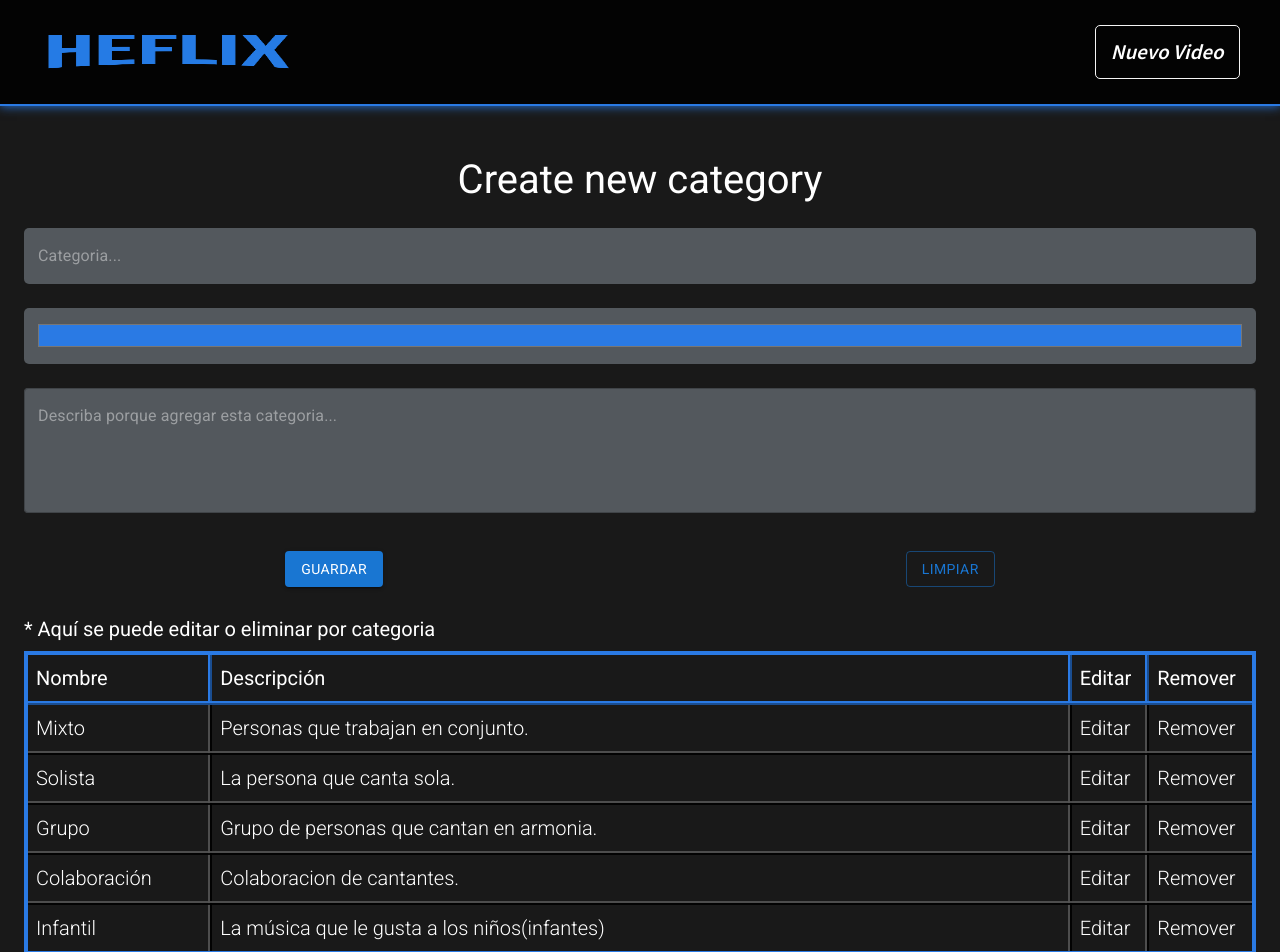
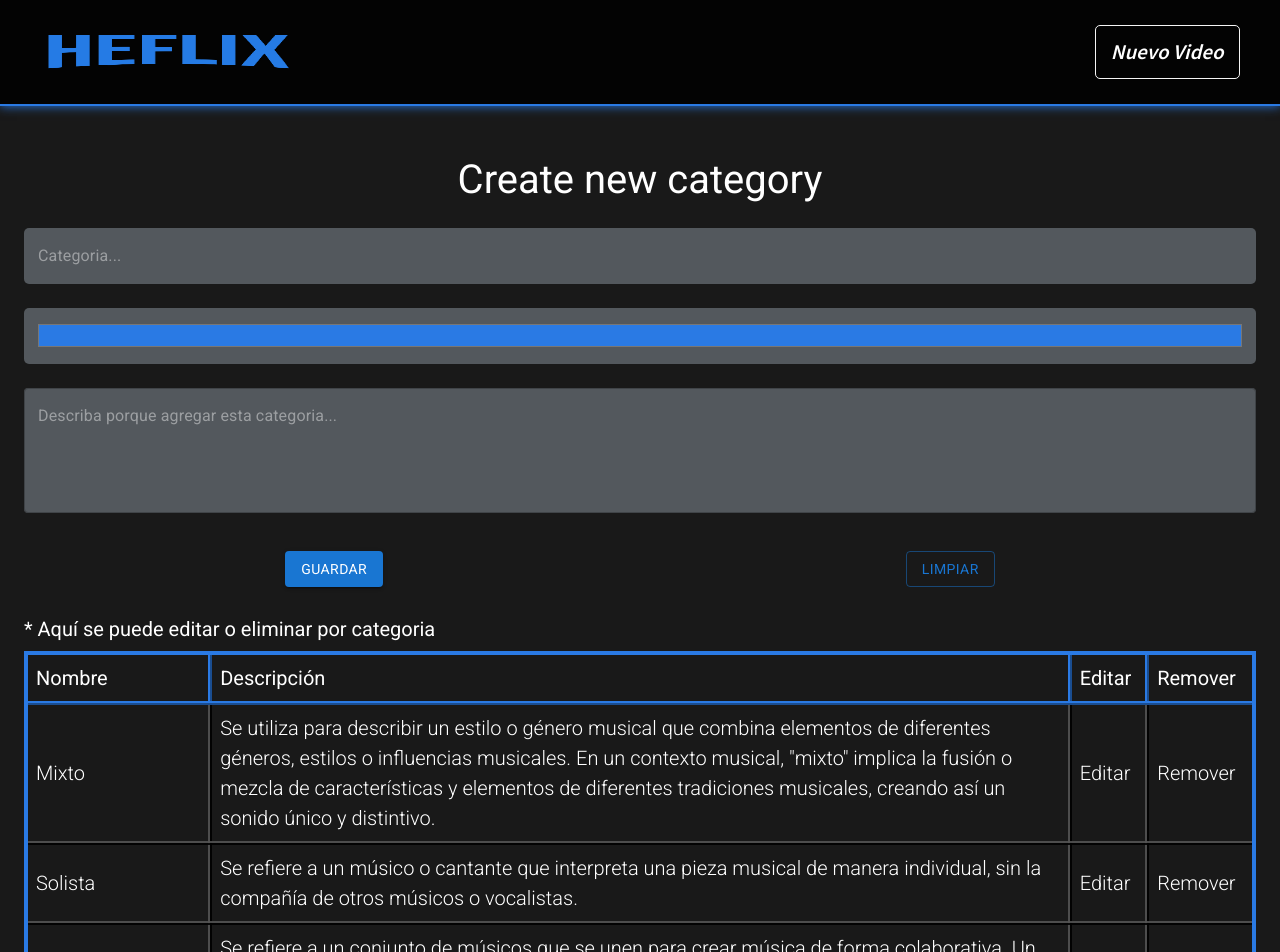
Before and after one commit to Deisy08/heflix, a React (Create React App) app: page /NewCategorie in a window 1280 px wide. Shown: the top 952 px of the page. Built offline with nearby package versions, Linux system fonts and the light colour scheme; data requests are answered from the project's data file; a web font is replaced by a local one.

Commit message:
poniendo def correctamente de mis categorias

```diff
--- a/db.json
+++ b/db.json
@@ -2,32 +2,32 @@
   "categorias": [
     {
       "categoria": "Mixto",
+      "descripcion": "Se utiliza para describir un estilo o género musical que combina elementos de diferentes géneros, estilos o influencias musicales. En un contexto musical, \"mixto\" implica la fusión o mezcla de características y elementos de diferentes tradiciones musicales, creando así un sonido único y distintivo.\n\n",
       "colorFondoBorde": "#ce4646",
-      "descripcion": "Personas que trabajan en conjunto.\n",
       "id": 1
     },
     {
       "categoria": "Solista",
+      "descripcion": "Se refiere a un músico o cantante que interpreta una pieza musical de manera individual, sin la compañía de otros músicos o vocalistas.",
       "colorFondoBorde": "#a14dac",
-      "descripcion": "La persona que canta sola.",
       "id": 2
     },
     {
       "categoria": "Grupo",
+      "descripcion": "Se refiere a un conjunto de músicos que se unen para crear música de forma colaborativa. Un grupo musical generalmente está compuesto por varios miembros que desempeñan diferentes roles y contribuyen con diferentes instrumentos, voces y habilidades musicales.",
       "colorFondoBorde": "#25bec1",
-      "descripcion": "Grupo de personas que cantan en armonia.",
       "id": 3
     },
     {
       "categoria": "Colaboración",
-      "descripcion": "Colaboracion de cantantes.",
+      "descripcion": "Se refiere a la participación conjunta de dos o más artistas, generalmente de diferentes orígenes o estilos musicales, en la creación o interpretación de una canción o proyecto musical.",
       "colorFondoBorde": "#a1b53b",
       "id": 4
     },
     {
       "categoria": "Infantil",
+      "descripcion": "La música infantil es un género musical y una forma de expresión artística diseñada específicamente para el disfrute y el aprendizaje de los niños. Tiene como objetivo principal entretener, educar y estimular el desarrollo de los niños a través de la música.",
       "colorFondoBorde": "#484a8e",
-      "descripcion": "La música que le gusta a los niños(infantes)",
       "id": 5
     }
   ],
@@ -150,15 +150,6 @@
       "id": "bBAnSYK"
     },
     {
-      "titulo": "Jacson 100 Ways",
-      "video": "https://www.youtube.com/watch?v=PGTF4ctJ5no",
-      "imgVideo": "https://th.bing.com/th/id/OIP.DcciJOV6-luu6h--ulqoxAHaEK?w=283&h=180&c=7&r=0&o=5&pid=1.7",
-      "descripcion": "Sugerido por WMG\nJackson Wang - Come Alive (Official Music Video)",
-      "categoria": "Grupo",
-      "usuario": "Jackson Wang",
-      "id": "Yi8Y2_5"
-    },
-    {
       "titulo": "Official 손오공",
       "video": "https://www.youtube.com/watch?v=-GQg25oP0S4",
       "imgVideo": "https://th.bing.com/th/id/OIP.ILvPxnOCRfmTSNCU65zfKwHaHa?w=204&h=204&c=7&r=0&o=5&pid=1.7",
@@ -195,31 +186,13 @@
       "id": "JWYtjNa"
     },
     {
-      "titulo": "Paro(Lyrics)",
-      "video": "https://www.youtube.com/watch?v=cNgL40UfhbA",
-      "imgVideo": "https://th.bing.com/th/id/OIP.BXZ4QPqgKAzb2W0JuoHkYgHaFj?w=283&h=212&c=7&r=0&o=5&pid=1.7",
-      "descripcion": "NEJ' - Paro (Lyrics)\nGet it here:\n\nFollow NEJ'\n https://www.snapchat.com/add/nej3192\n https://www.instagram.com/nejofficial\n https://vm.tiktok.com/ZMe6rjPAB/\n https://www.facebook.com/nejofficiel\n https://twitter.com/NejOfficiel\n    ",
-      "categoria": "Colaboración",
-      "usuario": "NEJ'",
-      "id": "aQ2tTs7"
-    },
-    {
       "titulo": "Knock",
       "video": "https://www.youtube.com/watch?v=3sCZKrxCWMo",
       "imgVideo": "https://64.media.tumblr.com/87c9bf383aaf031664ae0de118f2bf34/5503e68650ec0758-49/s1280x1920/2ad4e5f4ecbdb0b454046b7973921ff29a7f8d98.jpg",
       "descripcion": "LEE CHAE YEON(이채연) 2nd Mini Album \\\"Over The Moon\\\" has been released.\\n*ALBUM EVENT(4/28~4/30): https://bit.ly/3n7LyuC (video call event)",
-      "categoria": "Colaboración",
+      "categoria": "Solista",
       "usuario": "LEE CHAE YEON",
       "id": "2Qa_YIY"
-    },
-    {
-      "titulo": "Jacson 100 Ways",
-      "video": "https://www.youtube.com/watch?v=PGTF4ctJ5no",
-      "imgVideo": "https://th.bing.com/th/id/OIP.DcciJOV6-luu6h--ulqoxAHaEK?w=283&h=180&c=7&r=0&o=5&pid=1.7",
-      "descripcion": "Sugerido por WMG\nJackson Wang - Come Alive (Official Music Video)",
-      "categoria": "Mixto",
-      "usuario": "Jackson Wang",
-      "id": "ZbPJXGS"
     },
     {
       "titulo": "Jacson 100 Ways",
@@ -271,7 +244,7 @@
       "video": "https://www.youtube.com/watch?v=HhjHYkPQ8F0",
       "imgVideo": "https://th.bing.com/th/id/R.5421b9f3151e359d303faaeaba642d8a?rik=ZIYDU1D7bETe9g&pid=ImgRaw&r=0",
       "descripcion": "Walkers!\nThe music video for my brand new single “Alone, Pt. II” with @avamax  is finally here. This is the second chapter, continuing the story from the \"On My Way\" music video revealing many unanswered questions. I hope you like it, and are as excited as I am!\n\n- Alan\n_______________________________\n\nCheck out the song here:  https://lnk.to/AWAlonePtII",
-      "categoria": "Mixto",
+      "categoria": "Colaboración",
       "usuario": "Alan Walker & Ava Max",
       "id": "qgF3VEC"
     },
--- a/src/Componentes/Tabla/index.js
+++ b/src/Componentes/Tabla/index.js
@@ -133,7 +133,7 @@ const Tabla = () => {
     }
     //validaciones
 	const isValidName = /^[A-Z][a-zA-Z][\w\W][\s\S]{2,25}$/.test(nameCategory); // Expresión regular que verifica si el primer caracter es mayúscula y los siguientes son letras.
-    const isValidDescription = /([A-Z][a-z][\w\W][\s\S]{5,115})$/.test(descripcion);
+    const isValidDescription = /([A-Z][a-z][\w\W][\s\S]{20,200})$/.test(descripcion);
     const isValidColor = /^#[0-9a-fA-F]{6}$/.test(color)
 
     return <>
```
